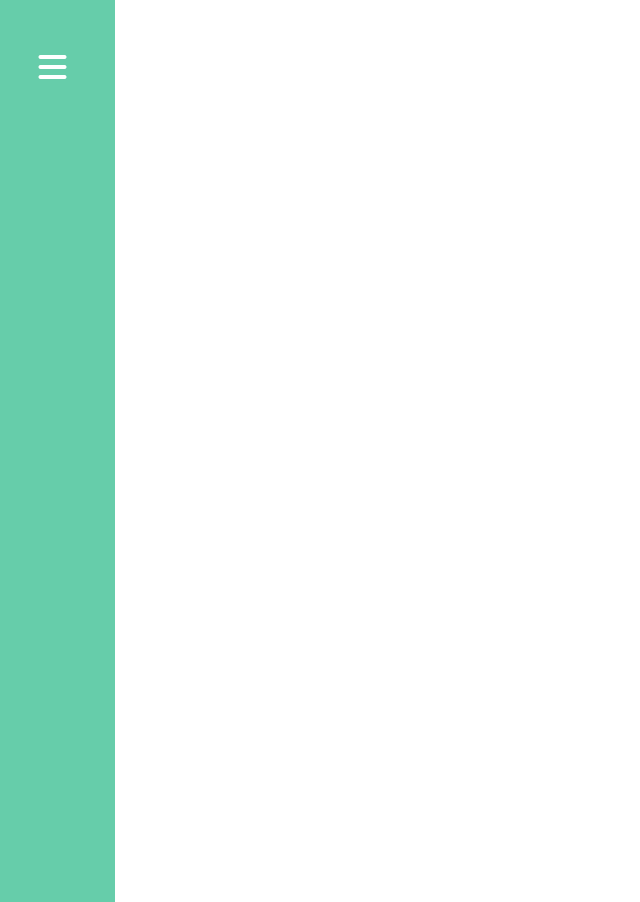
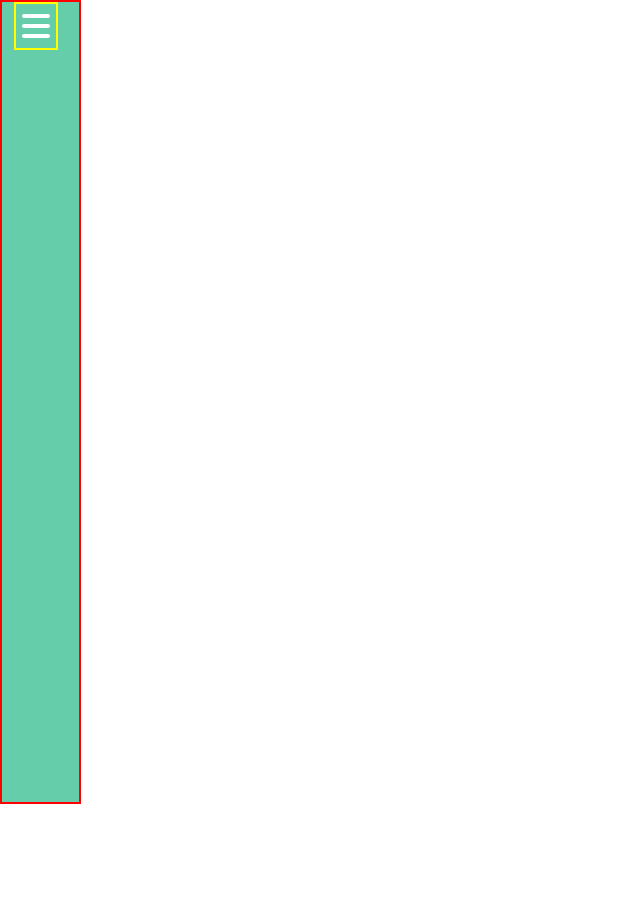
Before and after one commit to aldairbalanzar/aldairbalanzar, a React (Create React App) app: page / in a window 1280 px wide. Shown: the whole page, without its empty margins (0-640 px from the left). After the commit the page ends 804 px from the top, so only its background shows below. Built offline with nearby package versions, Linux system fonts and the light colour scheme.

Commit message:
added navbar animation

```diff
--- a/src/App.scss
+++ b/src/App.scss
@@ -1,67 +1,61 @@
 .App {
-    div {
 
-        div {
-            div {
+    .menu-container {
+        border: solid 2px red;
         top: 0;
         left: 0;
-                width: 4%;
+        width: 20%;
         height: 100vh;
         background-color: mediumaquamarine;
-                padding: 4% 2% 4% 3%;
-                .hamburger {
+
+        .menu-bars {
             font-size: 2rem;
             color: white;
+            margin: 0 0 0 12px;
+            padding: 6px;
+            border: solid 2px yellow;
             &:hover {
                 cursor: pointer;
             }
         }
-            }
-        }
-        nav {
-            position: fixed;
-            top: 0;
-            left: 0;
-            width: 10%;
-            height: 100vh;
-            background-color: mediumaquamarine;
-            padding: 4% 3%;
-            div {
-                i {
+        .menu-times {
             font-size: 2rem;
             color: white;
+            margin: 0 0 0 12px;
+            padding: 6px;
+            border: solid 2px yellow;
             &:hover {
                 cursor: pointer;
             }
         }
-            }
+
         ul {
             list-style: none;
-                padding: 0;
+            padding: 10%;
             margin: 0;
-                .nav-icon-container {
-                    display: flex;
-                    justify-content: space-around;
-                    padding: 20% 0;
-                    .nav-icon {
-                        width: 40%;
+
+            li {
+                padding: 4% 0 8%;
+                margin: 0;
                 &:hover {
                     cursor: pointer;
+                }
+
+                a {
+                    text-decoration: none;
+                    color: white;
+                    font-size: 2rem;
+                }
+            }
+
+            i {
+                font-size: 2rem;
+                color: white;
+                padding: 5% 3%;
+                margin: 20% 0;
+                border: solid 2px tomato
+
             }
         }
     }
 }
-            li {
-                padding: 10% 0;
-                margin: 0;
-                &:hover {
-                    cursor: pointer;
-                }
-                a {
-                    color: white;
-                    font-size: 2rem;
-                }
-            }
-        }
-    }
-}
--- a/src/components/Nav.js
+++ b/src/components/Nav.js
@@ -11,51 +11,66 @@ const Nav = () => {
     }
 
     const variants = {
-        burger: {},
-        times: {},
-        openBurger: {opacity: 1, x: 0 },
-        closedBurger: { opacity: 0, x: '-10%'},
-        open: {opacity: 1, x: 0 },
-        closed: { opacity: 0, x: '-100%' },
+        openMenu: {width: '15%'},
+        closedMenu: {width: '6%'},
+
+        barsDisplay: { opacity: 1, x: 0 },
+        barsHide: { opacity: 0, x: -100 },
+        timesDisplay: { opacity: 1, x: 0 },
+        timesHide: { opacity: 0, x: -100 }
     }
 
     return(
-        <div>
-            <motion.div onClick={handleNav}
+        <motion.div className='menu-container'
             variants={variants}
             style={{overflow: 'hidden'}}
-                initial='closedBurger'
-                animate={isNavOpen ? 'closedBurger' : 'openBurger'}
+            initial='closedMenu'
+            animate={isNavOpen ? 'openMenu' : 'closedMenu'}
         >
-                <div onClick={handleNav}>
-                    <i className={'hamburger fa fa-bars'}></i>
-                </div>
-            </motion.div>
-
-            <motion.nav
+            {/* bars icon */}
+            {!isNavOpen &&
+                <motion.i className={`menu-bars fa fa-bars`} onClick={handleNav}
                 variants={variants}
                 style={{overflow: 'hidden'}}
-                initial='closed'
-                animate={isNavOpen ? 'open' : 'closed'}
+                initial={{x: -30}}
+                animate={isNavOpen ? 'barsHide' : 'barsDisplay'}
+                transition={{ duration: .5 }}
+                ></motion.i>
+            }
+
+            {/* times icon */}
+            {isNavOpen &&
+                <div>
+                    <motion.i className={`menu-times fa fa-times`} onClick={handleNav}
+                    variants={variants}
+                    style={{overflow: 'hidden'}}
+                    initial={{x: -30}}
+                    animate={isNavOpen ? 'timesDisplay' : 'timesHide'}
+                    transition={{ duration: .5 }}
+                    ></motion.i>
+
+                    <motion.ul
+                    variants={variants}
+                    style={{overflow: 'hidden'}}
+                    initial={{x: -30}}
+                    animate={isNavOpen ? 'timesDisplay' : 'timesHide'}
+                    transition={{ duration: .5 }}
                     >
-                <div onClick={handleNav}>
-                    <i className={'times fa fa-times'}></i>
-                </div>
-                <ul>
                         <li><a href="">Projects</a></li>
                         <li><a href="">About Me</a></li>
                         <li><a href="">Contact</a></li>
                         <div className="nav-icon-container">
-                        <a href='https://www.linkedin.com/in/aldair-balanzar-390185177/' target='_blank' style={{margin: '0 3%'}}>
+                            <a href='https:www.linkedin.com/in/aldair-balanzar-390185177/' target='_blank' style={{margin: '0 3%'}}>
                                 <i className="nav-icon fa fa-linkedin-square"></i>
                             </a>
-                        <a href='https://github.com/aldairbalanzar' target='_blank' style={{margin: '0 3%'}}>
+                            <a href='https:github.com/aldairbalanzar' target='_blank' style={{margin: '0 3%'}}>
                                 <i className="nav-icon fa fa-github"></i>
                             </a>
                         </div>
-                </ul>
-            </motion.nav>
+                    </motion.ul>
                 </div>
+            }
+        </motion.div>
     )
 }
 
```
Lines whose indentation alone changed are shown as unchanged.
